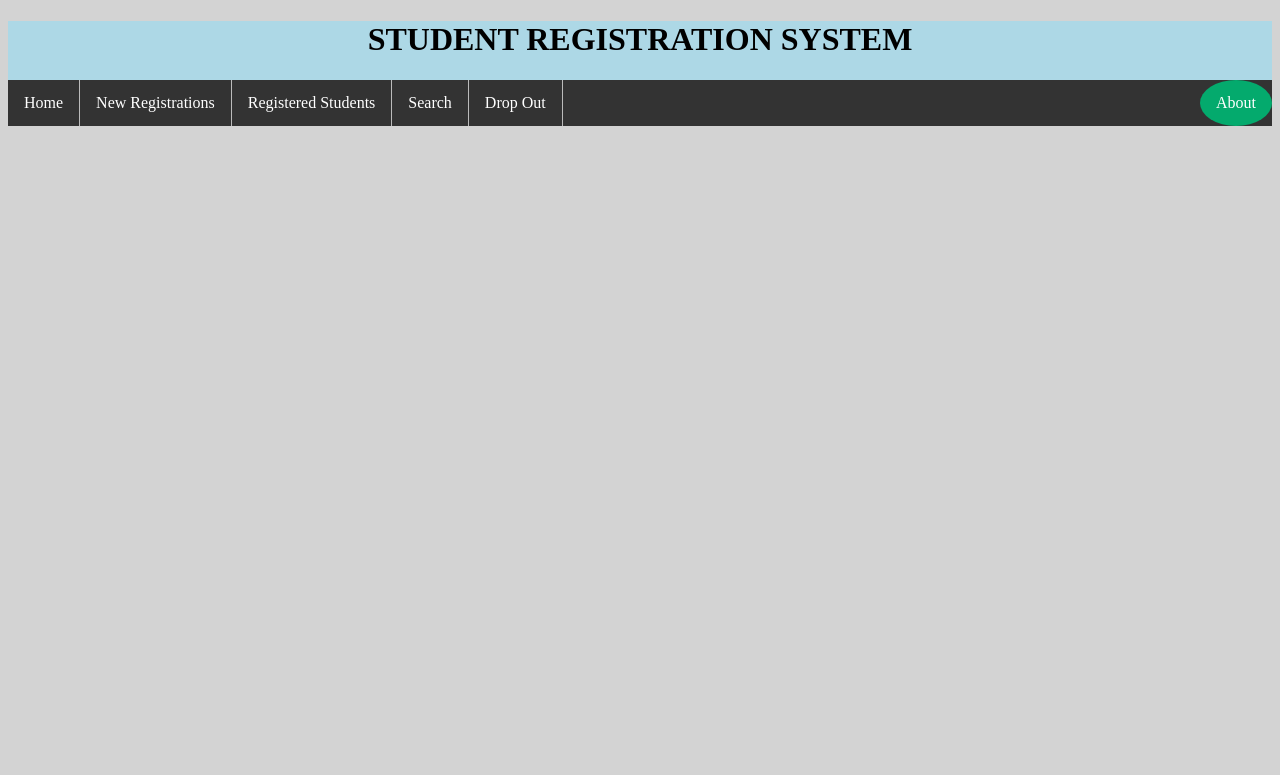
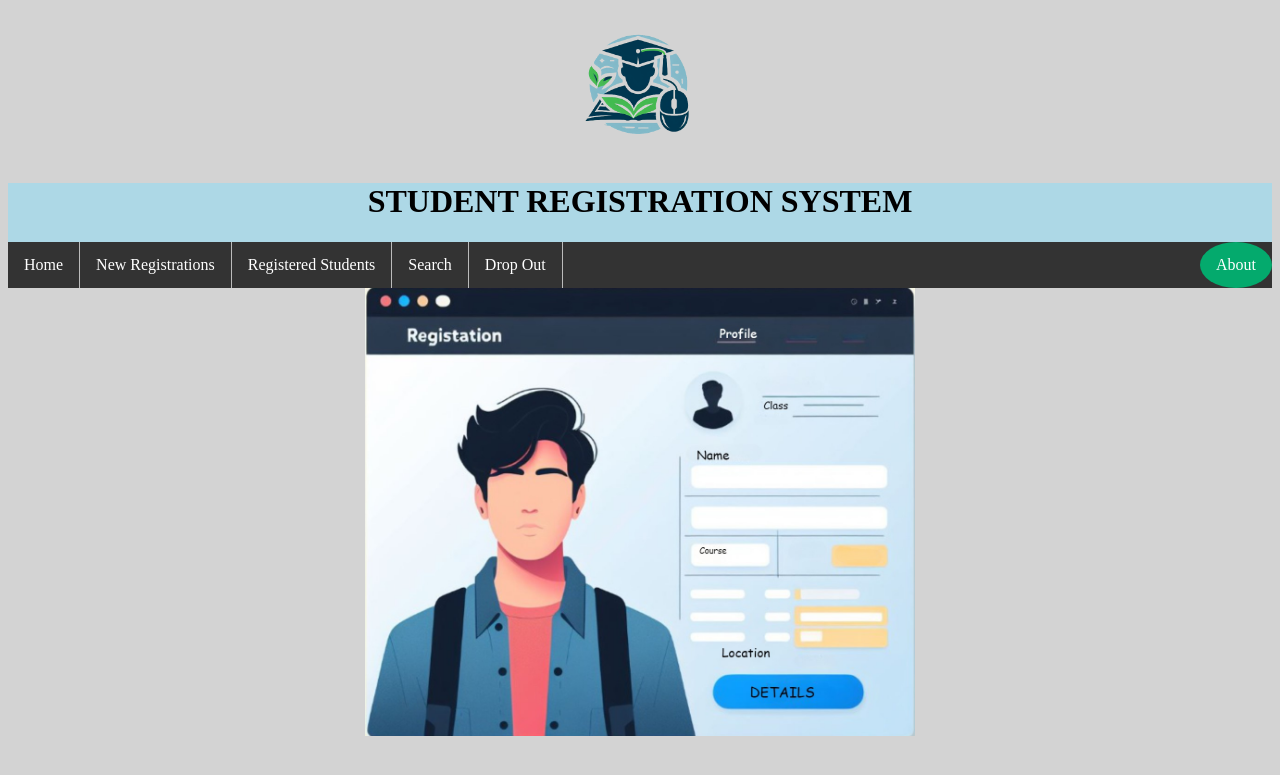
Before and after one commit to Suyashg15/Student_Registration_Django, a Django app: page / in a window 1280 px wide. Shown: the top 775 px of the page. Run offline with Django 4.2, Linux system fonts and the light colour scheme.

Commit message:
added image and header
added image in home and header in base.html

```diff
--- a/school/templates/base.html
+++ b/school/templates/base.html
@@ -1,4 +1,8 @@
-<head >
+{%load static%}
+<header>
+  <center><img width = '150' src="{%static 'logo.jpg'%}" alt=""></center>
+</header>
+<head>
     <style>
     ul {
       list-style-type: none;
--- a/school/templates/home.html
+++ b/school/templates/home.html
@@ -1,8 +1,9 @@
+{% load static %}
 <!DOCTYPE html>
 <html>
 {% include "base.html" %}<!--to include the base.html-->
 
 <body style="background-color: #D3D3D3;">
-
+    <center><img width = '550'src="{% static '/image.jpg'%}" alt="Registration image"></center>
 </body>
 </html>
```
Also changed, not shown: school/student/static/image.jpg (added), school/student/static/logo.jpg (added).
